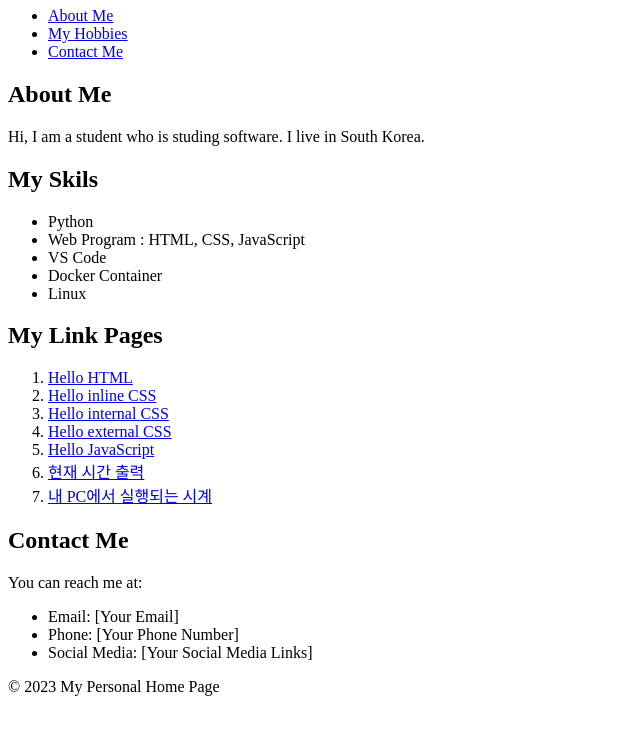
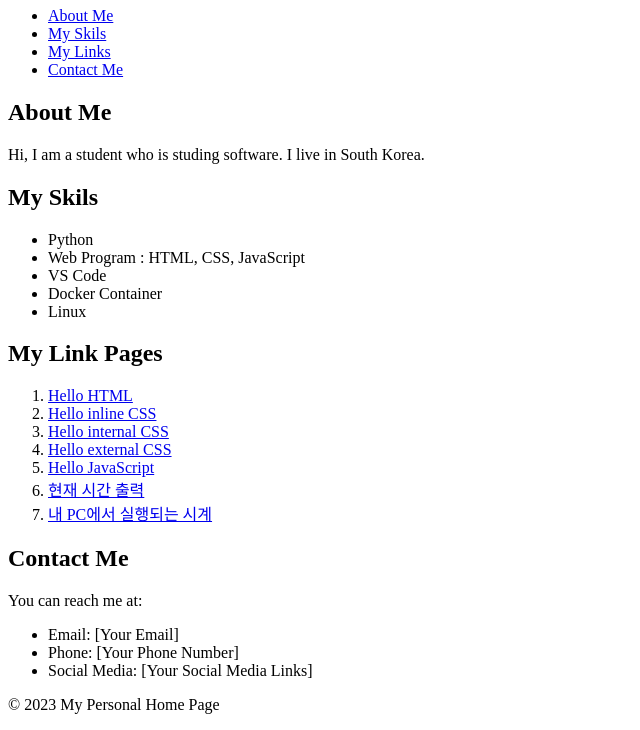
Before and after one commit to nparkcourage/w7, a plain HTML site: page index.html in a window 1280 px wide. Shown: the part 73-803 px from the top of the page, without its empty margins (0-640 px from the left). Drawn offline with Linux system fonts and the light colour scheme.

Commit message:
index 수정

```diff
--- a/index.html
+++ b/index.html
@@ -10,7 +10,8 @@
     <nav>
       <ul>
         <li><a href="#about-me">About Me</a></li>
-        <li><a href="#my-skils">My Hobbies</a></li>
+        <li><a href="#my-skils">My Skils</a></li>
+        <li><a href="#my-links">My Links</a></li>
         <li><a href="#contact-me">Contact Me</a></li>
       </ul>
     </nav>
```
